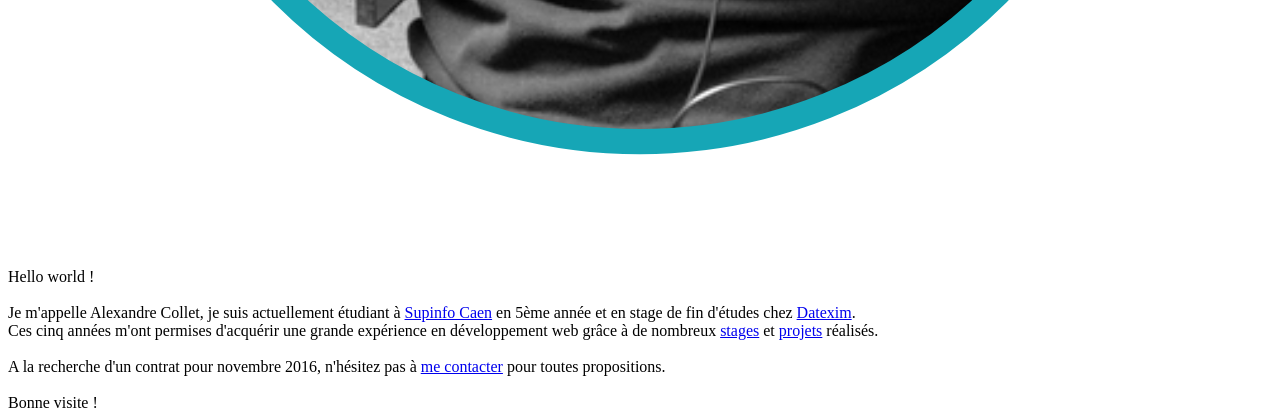
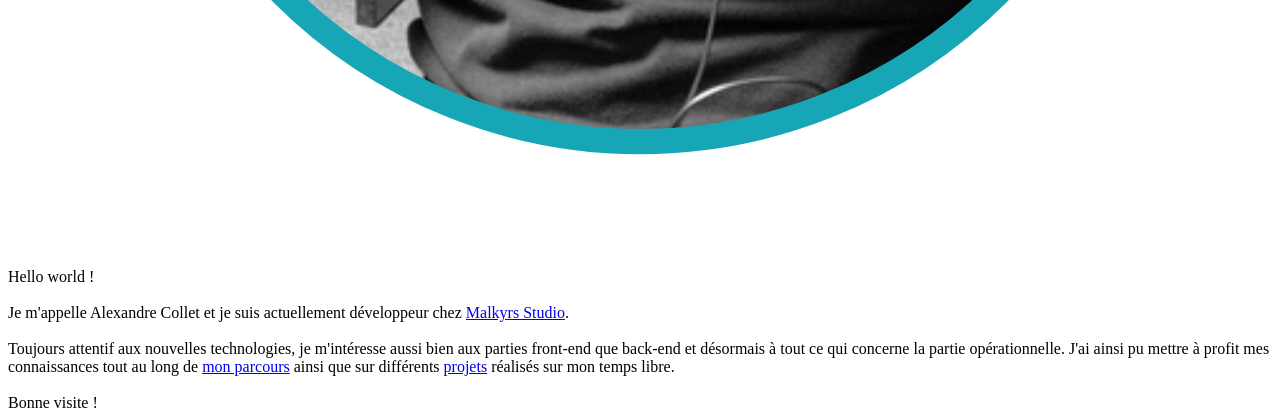
Before and after one commit to AlexandreCollet/alexandre-collet.fr, a Django app: template cv/templates/cv/sections/home.html in a window 1280 px wide. Shown: the part 1045-1465 px from the top of the page. Run offline with Django 3.2, Linux system fonts and the light colour scheme; the template is opened without the code that fills it, so the values that code supplies are empty; parts of the project's set-up code (start-up, migrations or seed data) failed here and were passed over.

Commit message:
Update home text presentation

```diff
--- a/cv/templates/cv/sections/home.html
+++ b/cv/templates/cv/sections/home.html
@@ -12,6 +12,8 @@
     </div><!--
     --><div id="presentation">
         Hello world ! <br><br>
-        Je m'appelle Alexandre Collet, je suis actuellement étudiant à <a href='http://www.supinfo.com/'>Supinfo Caen</a> en 5ème année et en stage de fin d'études chez <a href='http://www.datexim.com/'>Datexim</a>.<br> Ces cinq années m'ont permises d'acquérir une grande expérience en développement web grâce à de nombreux <a href='#cv' title='Voir mon parcours' class='smoothScroll'>stages</a> et <a href='#folio' title='Voir mes projets' class='smoothScroll'>projets</a> réalisés. <br> <br> A la recherche d'un contrat pour novembre 2016, n'hésitez pas à <a href='#contact' title='Me contacter' class='smoothScroll'>me contacter</a> pour toutes propositions. <br><br> Bonne visite !
+        Je m'appelle Alexandre Collet et je suis actuellement développeur chez <a href='http://malkyrs.com'>Malkyrs Studio</a>.<br><br>
+        Toujours attentif aux nouvelles technologies, je m'intéresse aussi bien aux parties front-end que back-end et désormais à tout ce qui concerne la partie opérationnelle. J'ai ainsi pu mettre à profit mes connaissances tout au long de <a href='#cv' title='Voir mon parcours' class='smoothScroll'>mon parcours</a> ainsi que sur différents <a href='#folio' title='Voir mes projets' class='smoothScroll'>projets</a> réalisés sur mon temps libre.<br><br>
+        Bonne visite !
     </div>
 </section>
```
